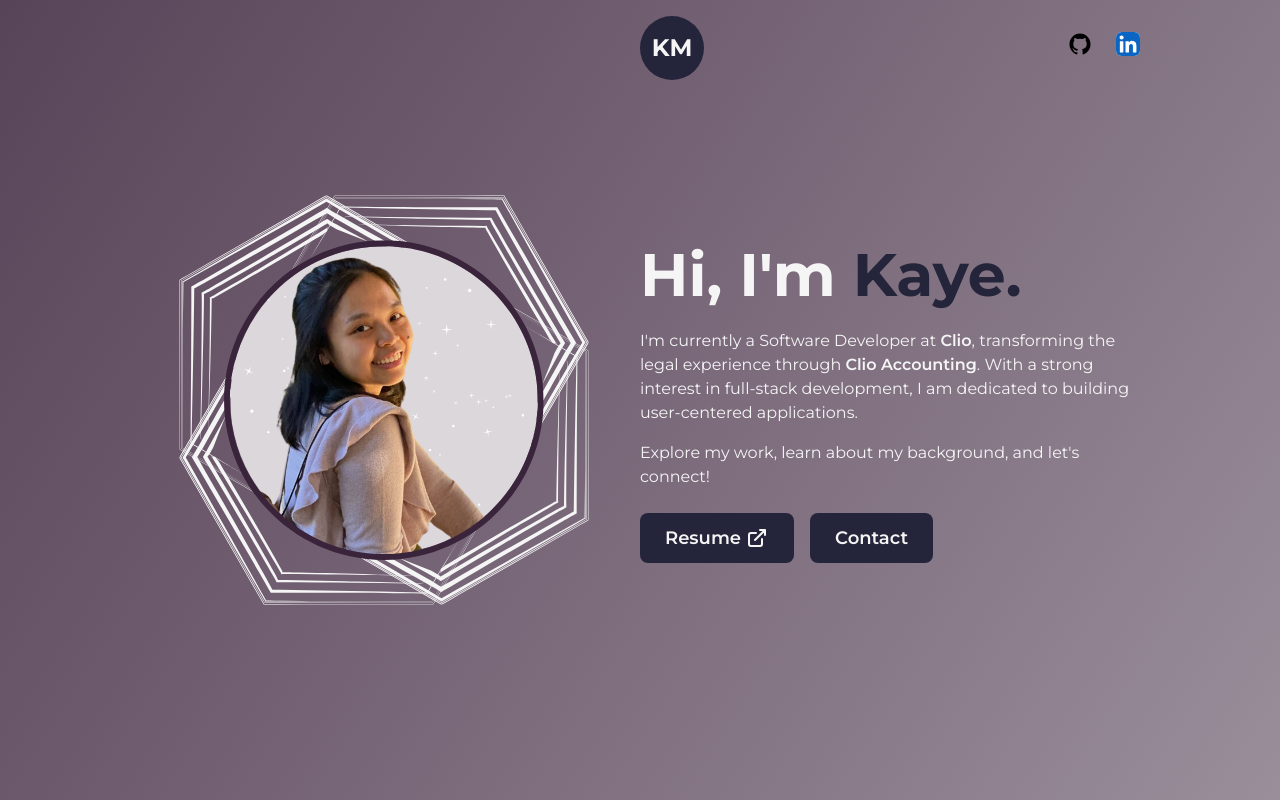
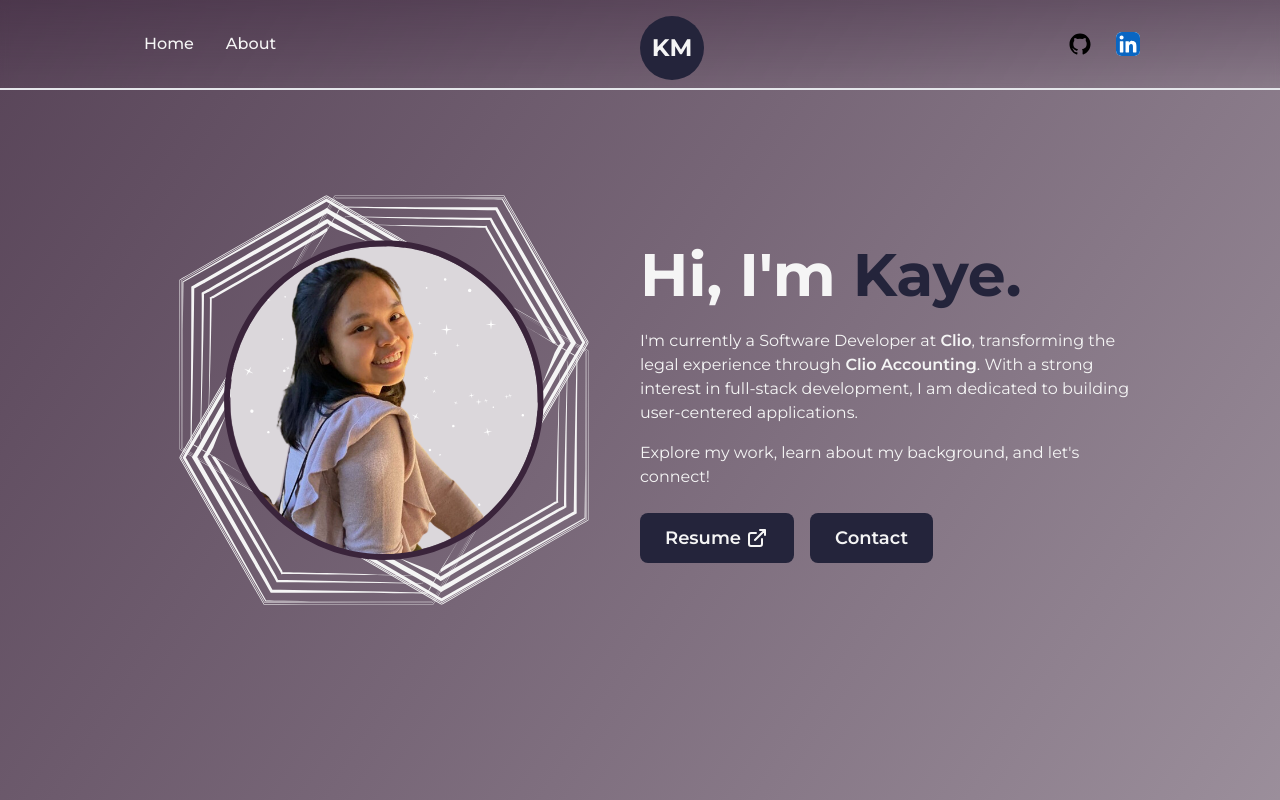
Before and after one commit to kaynzhel/kaynzhel.github.io, a Next.js app: page / in a window 1280 px wide. Shown: the top 800 px of the page. Built offline with nearby package versions, Linux system fonts and the light colour scheme.

Commit message:
update nav bar helper & spacing

```diff
--- a/app/components/NavBar.js
+++ b/app/components/NavBar.js
@@ -17,39 +17,20 @@ const NavBar = () => {
   }
 
   return (
-        <header className={"w-full fixed top-0 z-50 px-32 py-8 font-medium flex items-center justify-between lg:px-16 md:px-12 sm:px-8"}>
+    <div>
+    <header style={{ zIndex: 200 }} className={"border-b-2 bg-gradient-to-b from-primary/40 to-transparent backdrop-blur-sm w-full fixed top-0 py-8 font-medium items-center justify-between px-32 xl:px-24 lg:px-16 md:px-12 sm:px-8"}>
       <button className={"flex-col justify-center items-center hidden lg:flex"} onClick={handleClick}>
         <span className={`bg-light block transition-all duration-300 ease-out h-0.5 w-6 rounded-sm ${isOpen ? 'rotate-45 translate-y-1' : '-translate-y-0.5'}`}></span>
         <span className={`bg-light block transition-all duration-300 ease-out h-0.5 w-6 rounded-sm my-0.5 ${isOpen ? `opacity-0` : `opacity-100`}`}></span>
         <span className={`bg-light block transition-all duration-300 ease-out h-0.5 w-6 rounded-sm ${isOpen ? '-rotate-45 -translate-y-1' : 'translate-y-0.5'}`}></span>
       </button>
-            {
-                isOpen ?
-                    <motion.div
-                        initial={{scale: 0, opacity: 1, x: "-50%", y: "-50%"}}
-                        animate={{scale: 1, opacity: 1}}
-                        className={`min-w-[70vw] flex flex-col justify-between items-center fixed top-1/2 left-1/2 -translate-x-1/2 -translate-y-1/2
-                            z-30 bg-primaryLight1/90 rounded-2xl backdrop-blur-md py-32`}>
-                        {/*<nav className={"flex items-center flex-col justify-center"}>*/}
-                        {/*    <CustomNavBarMobileLink className={navOptionClassMobile} href={"/"} title={"Home"} toggle={handleClick} />*/}
-                        {/*    <CustomNavBarMobileLink className={navOptionClassMobile} href={"/about"} title={"About"} toggle={handleClick} />*/}
-                        {/*    <CustomNavBarMobileLink className={navOptionClassMobile} href={"/projects"} title={"Projects"} toggle={handleClick} />*/}
-                        {/*    <CustomNavBarMobileLink className={navOptionClassMobile} href={"/blog"} title={"Blog"} toggle={handleClick} />*/}
-                        {/*</nav>*/}
-                        <nav className={"flex items-center justify-center flex-wrap mt-2"}>
-                            <CustomNavBarIcon className={navIconClassMobile} href={"https://github.com/kaynzhel"} icon={<GitHubIcon />} />
-                            <CustomNavBarIcon className={navIconClassMobile} href={"https://www.linkedin.com/in/kaye-ena-crayzhel-misay/"} icon={<LinkedInIcon />} />
+      <div className={"w-full flex flex-row justify-between items-center lg:hidden"}>
+        <nav>
+          <CustomNavBarLink className={navOptionClass} href={"/"} title={"Home"} />
+          <CustomNavBarLink className={navOptionClass} href={"/#about"} title={"About"} />
+          {/*<CustomNavBarLink className={navOptionClass} href={"/projects"} title={"Projects"} />*/}
+          {/*<CustomNavBarLink className={navOptionClass} href={"/blog"} title={"Blog"} />*/}
         </nav>
-                    </motion.div>
-                : null
-            }
-            <div className={"w-full flex justify-end items-center lg:hidden"}>
-                {/*<nav>*/}
-                {/*    <CustomNavBarLink className={navOptionClass} href={"/"} title={"Home"} />*/}
-                {/*    <CustomNavBarLink className={navOptionClass} href={"/about"} title={"About"} />*/}
-                {/*    <CustomNavBarLink className={navOptionClass} href={"/projects"} title={"Projects"} />*/}
-                {/*    <CustomNavBarLink className={navOptionClass} href={"/blog"} title={"Blog"} />*/}
-                {/*</nav>*/}
         <nav className={"flex items-center justify-center flex-wrap"}>
           <CustomNavBarIcon className={navIconClass} href={"https://github.com/kaynzhel"} icon={<GitHubIcon />} />
           <CustomNavBarIcon className={navIconClass} href={"https://www.linkedin.com/in/kaye-ena-crayzhel-misay/"} icon={<LinkedInIcon />} />
@@ -59,7 +40,27 @@ const NavBar = () => {
         <Logo />
       </div>
     </header>
+
+    {isOpen && (
+      <motion.div
+        initial={{scale: 0, opacity: 1, x: "-50%", y: "-50%"}}
+        animate={{scale: 1, opacity: 1}}
+        className={`min-w-[70vw] flex flex-col justify-between items-center fixed top-1/2 left-1/2 -translate-x-1/2 -translate-y-1/2
+          z-50 bg-primaryLight1/90 rounded-2xl backdrop-blur-md py-32`}>
+        <nav className={"flex items-center flex-col justify-center"}>
+          <CustomNavBarMobileLink className={navOptionClassMobile} href={"/"} title={"Home"} toggle={handleClick} />
+          <CustomNavBarMobileLink className={navOptionClassMobile} href={"/#about"} title={"About"} toggle={handleClick} />
+          {/*<CustomNavBarMobileLink className={navOptionClassMobile} href={"/projects"} title={"Projects"} toggle={handleClick} />*/}
+          {/*<CustomNavBarMobileLink className={navOptionClassMobile} href={"/blog"} title={"Blog"} toggle={handleClick} />*/}
+        </nav>
+          <nav className={"flex items-center justify-center flex-wrap mt-2"}>
+            <CustomNavBarIcon className={navIconClassMobile} href={"https://github.com/kaynzhel"} icon={<GitHubIcon />} />
+            <CustomNavBarIcon className={navIconClassMobile} href={"https://www.linkedin.com/in/kaye-ena-crayzhel-misay/"} icon={<LinkedInIcon />} />
+          </nav>
+      </motion.div>
+    )}
+    </div>
   )
 }
 
-export default NavBar
+export default NavBar;
--- a/app/components/helpers/NavBarHelpers.js
+++ b/app/components/helpers/NavBarHelpers.js
@@ -2,6 +2,7 @@ import { usePathname, useRouter } from "next/navigation";
 import Link from "next/link";
 import React from "react";
 import { motion } from "framer-motion";
+import { useEffect, useState } from 'react';
 
 const CustomNavBarIcon = ({className = "", href, icon}) => {
   return (
@@ -18,15 +19,13 @@ const CustomNavBarIcon = ({className = "", href, icon}) => {
 }
 
 const CustomNavBarLink = ({className= "", href, title}) => {
-    const pathname = usePathname();
+  // TODO: ${window.location.hash === href ? 'w-full' : 'w-0'}
 
   return (
     <Link href={href} className={`${className} relative group`}>
       {title}
 
-            <span className={`h-[1px] inline-block bg-light absolute left-0 -bottom-0.5 group-hover:w-full transition-[width] ease duration-300
-                ${pathname === href ? 'w-full' : 'w-0'}
-            `}>
+      <span className={`h-[1px] inline-block bg-light absolute left-0 -bottom-0.5 group-hover:w-full transition-[width] ease duration-300 w-0`}>
         &nbsp;
       </span>
     </Link>
@@ -41,13 +40,12 @@ const CustomNavBarMobileLink = ({className= "", href, title, toggle }) => {
     router.push(href);
   }
 
+  // TODO: ${pathname === href ? 'w-full' : 'w-0'}
   return (
     <Link href={href} className={`${className} relative group my-2`} onClick={handleClick}>
       {title}
 
-            <span className={`h-[1px] inline-block bg-dark absolute left-0 -bottom-0.5 group-hover:w-full transition-[width] ease duration-300
-                ${pathname === href ? 'w-full' : 'w-0'}
-            `}>
+      <span className={`h-[1px] inline-block bg-dark absolute left-0 -bottom-0.5 group-hover:w-full transition-[width] ease duration-300 w-0`}>
         &nbsp;
       </span>
     </Link>
```
Lines whose indentation alone changed are shown as unchanged.
